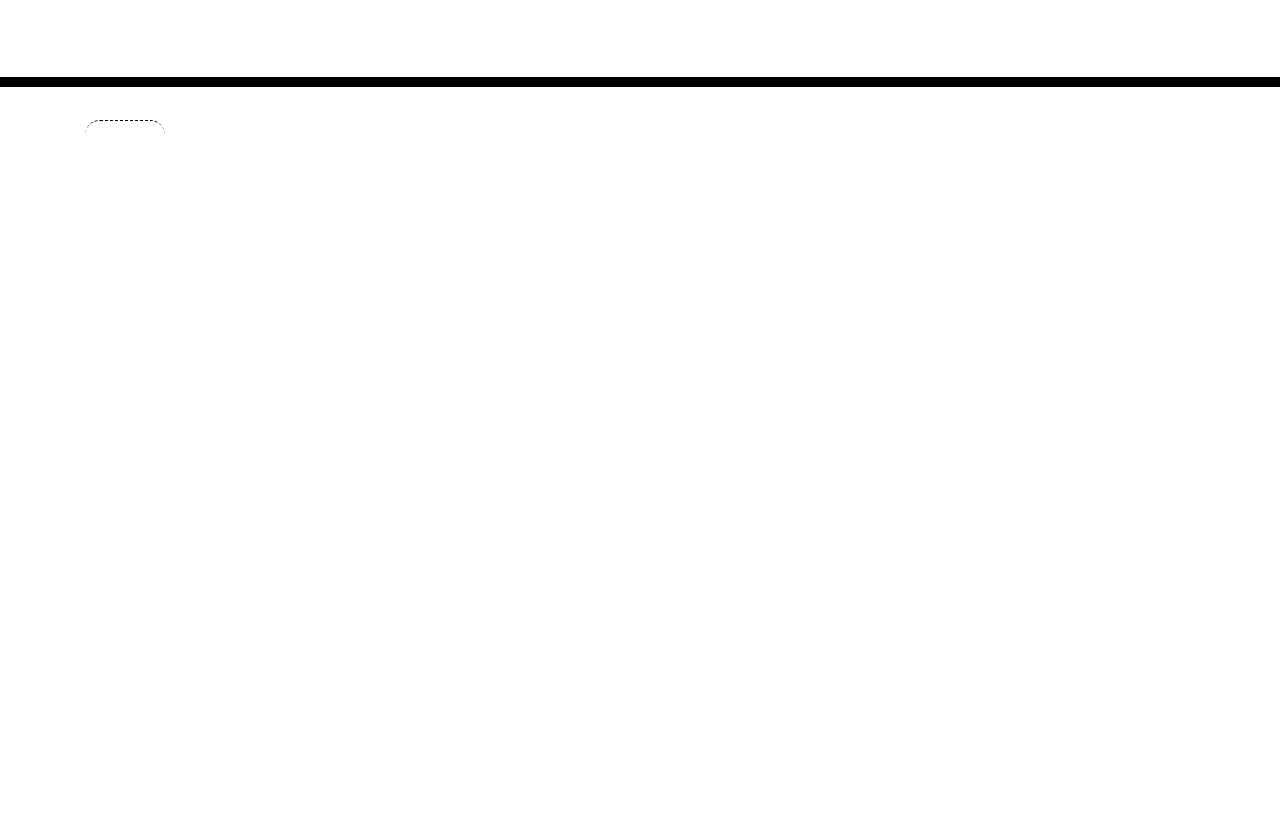
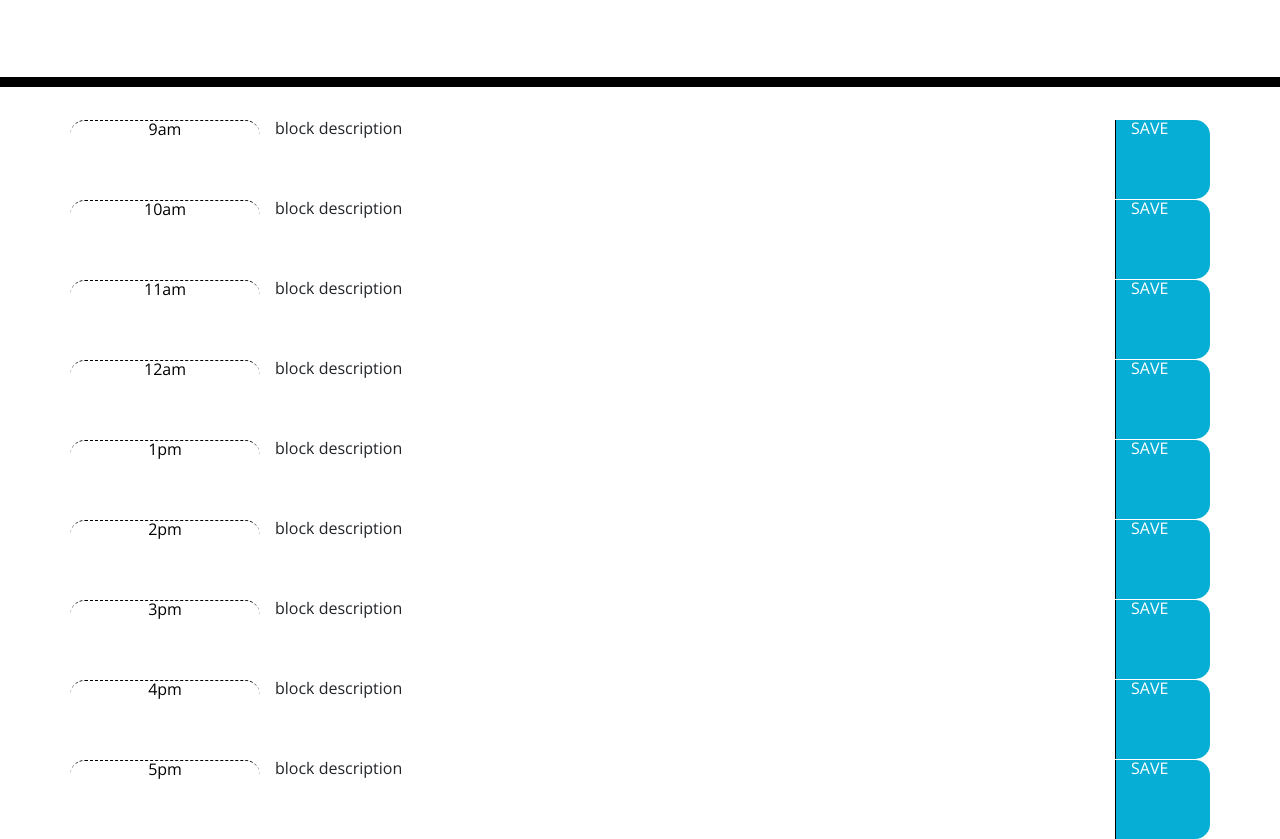
Before and after one commit to BlakeQuake/calendar, a plain HTML site: page Develop/index.html in a window 1280 px wide. Shown: the part 181-1020 px from the top of the page. Before the commit the page ends 800 px from the top, so only its background shows below. Drawn offline with nearby package versions, Linux system fonts and the light colour scheme.

Commit message:
got a nice structure going

```diff
--- a/Develop/index.html
+++ b/Develop/index.html
@@ -30,13 +30,50 @@
     </header>
     <div class="container">
       <!-- Timeblocks go here -->
-      <div class="row col-md-2">
-        <div class="time-block hour">
-          <div class="col-md-8">
-            <div
-
-          </div>
-        </div>
+      <div class="row">
+        <div class="col-md-2 hour time-block">9am</div>
+        <div class="col-md-9 description">block description</div>
+        <div class="col-md-1 saveBtn">SAVE</div>
+      </div>
+      <div class="row">
+        <div class="col-md-2 hour time-block">10am</div>
+        <div class="col-md-9 description">block description</div>
+        <div class="col-md-1 saveBtn">SAVE</div>
+      </div>
+      <div class="row">
+        <div class="col-md-2 hour time-block">11am</div>
+        <div class="col-md-9 description">block description</div>
+        <div class="col-md-1 saveBtn">SAVE</div>
+      </div>
+      <div class="row">
+        <div class="col-md-2 hour time-block">12am</div>
+        <div class="col-md-9 description">block description</div>
+        <div class="col-md-1 saveBtn">SAVE</div>
+      </div>
+      <div class="row">
+        <div class="col-md-2 hour time-block">1pm</div>
+        <div class="col-md-9 description">block description</div>
+        <div class="col-md-1 saveBtn">SAVE</div>
+      </div>
+      <div class="row">
+        <div class="col-md-2 hour time-block">2pm</div>
+        <div class="col-md-9 description">block description</div>
+        <div class="col-md-1 saveBtn">SAVE</div>
+      </div>
+      <div class="row">
+        <div class="col-md-2 hour time-block">3pm</div>
+        <div class="col-md-9 description">block description</div>
+        <div class="col-md-1 saveBtn">SAVE</div>
+      </div>
+      <div class="row">
+        <div class="col-md-2 hour time-block">4pm</div>
+        <div class="col-md-9 description">block description</div>
+        <div class="col-md-1 saveBtn">SAVE</div>
+      </div>
+      <div class="row">
+        <div class="col-md-2 hour time-block">5pm</div>
+        <div class="col-md-9 description">block description</div>
+        <div class="col-md-1 saveBtn">SAVE</div>
       </div>
     </div>
 
```
